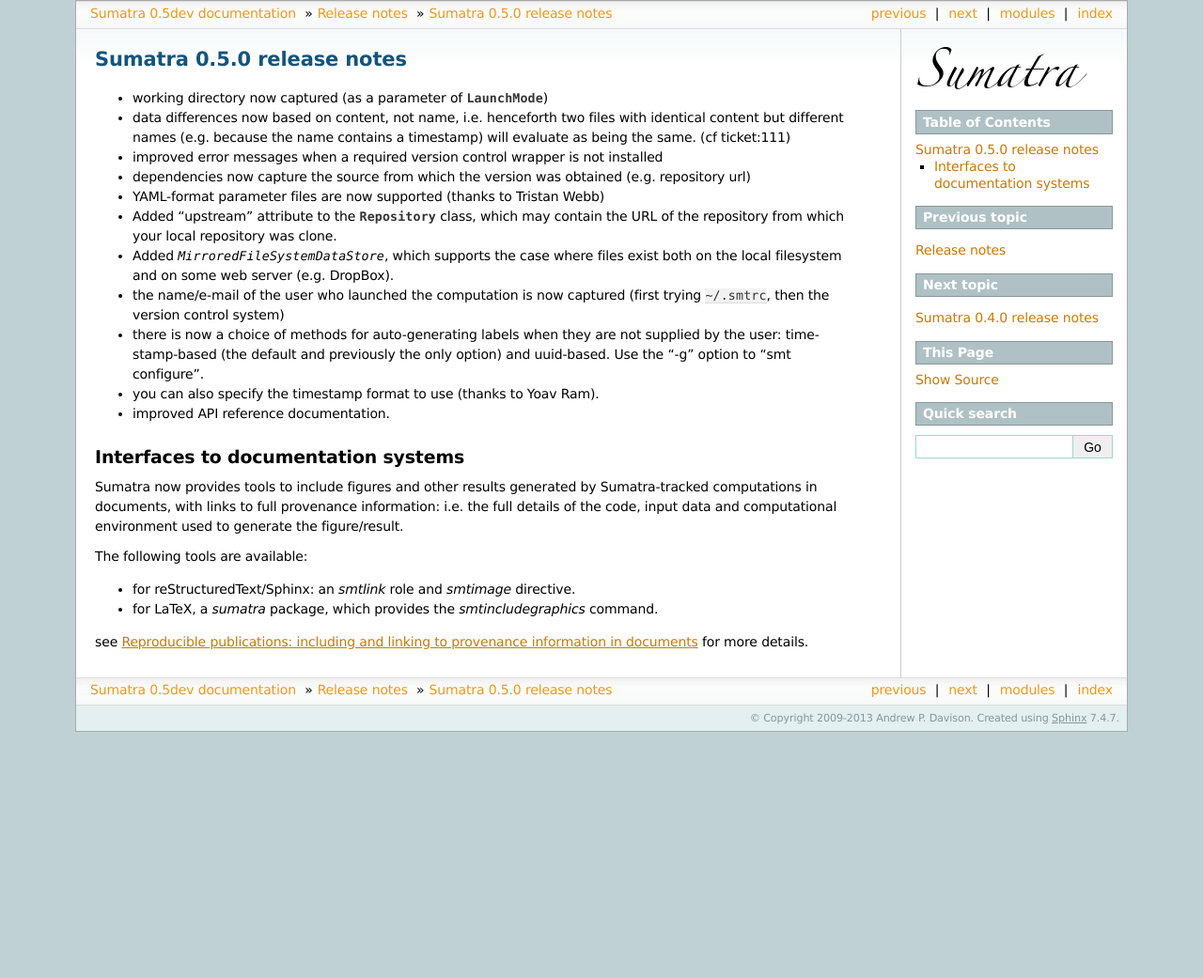
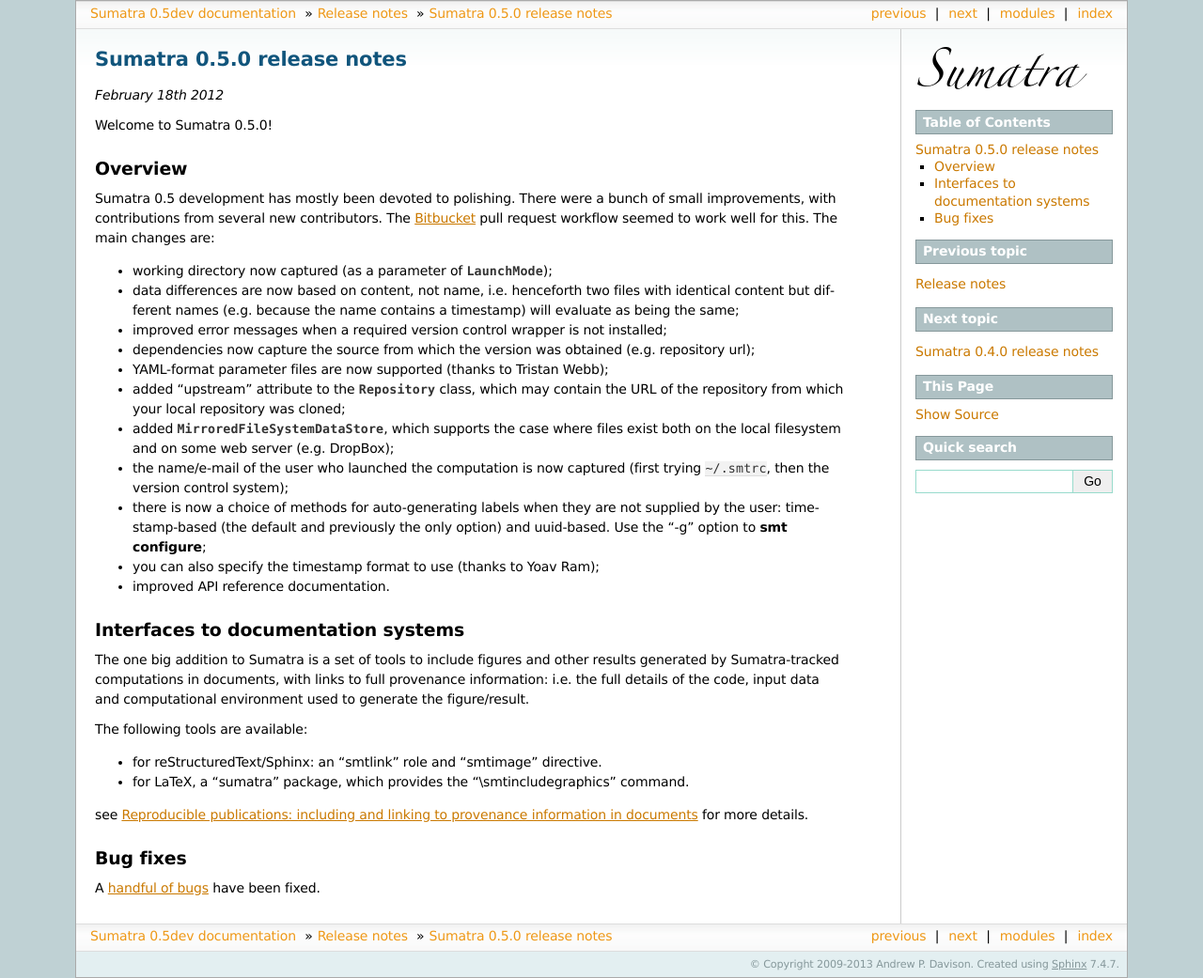
Before and after one commit to open-research/sumatra, a Sphinx documentation site: the page built from doc/releases/0.5.0.txt, in a window 1280 px wide. Shown: the whole page at 94% size. Built offline with Sphinx 7.4.7, drawn with Linux system fonts in a browser that asks for light colours; pages that are not in the unit, such as notebooks, are missing from menus; before the commit the page ends 900 px from its top, so only the background shows below that.

Commit message:
Some fixes to the publishing module.

```diff
--- a/doc/publishing.txt
+++ b/doc/publishing.txt
@@ -84,7 +84,7 @@
 
     sumatra_record_store = "/path/to/record/store"
     sumatra_project_name = "MyProject"
-    sumatra_link_icon: "icon_info.png"
+    sumatra_link_icon = "icon_info.png"
 
 .. todo:: link_icon should be optional: should have a default shipped with Sumatra
 
--- a/doc/releases/0.5.0.txt
+++ b/doc/releases/0.5.0.txt
@@ -2,40 +2,61 @@
 Sumatra 0.5.0 release notes
 ===========================
 
-* working directory now captured (as a parameter of :class:`LaunchMode`)
-* data differences now based on content, not name, i.e. henceforth two files
+*February 18th 2012*
+
+Welcome to Sumatra 0.5.0!
+
+Overview
+--------
+
+Sumatra 0.5 development has mostly been devoted to polishing. There were a bunch
+of small improvements, with contributions from several new contributors. The
+Bitbucket_ pull request workflow seemed to work well for this. The main changes
+are:
+
+* working directory now captured (as a parameter of :class:`LaunchMode`);
+* data differences are now based on content, not name, i.e. henceforth two files
   with identical content but different names (e.g. because the name contains a
-  timestamp) will evaluate as being the same. (cf ticket:111)
+  timestamp) will evaluate as being the same;
 * improved error messages when a required version control wrapper is not
-  installed
+  installed;
 * dependencies now capture the source from which the version was obtained
-  (e.g. repository url)
-* YAML-format parameter files are now supported (thanks to Tristan Webb)
-* Added "upstream" attribute to the :class:`Repository` class, which may contain
-  the URL of the repository from which your local repository was clone.
-* Added `MirroredFileSystemDataStore`, which supports the case where files
-  exist both on the local filesystem and on some web server (e.g. DropBox).
+  (e.g. repository url);
+* YAML-format parameter files are now supported (thanks to Tristan Webb);
+* added "upstream" attribute to the :class:`Repository` class, which may contain
+  the URL of the repository from which your local repository was cloned;
+* added :class:`MirroredFileSystemDataStore`, which supports the case where files
+  exist both on the local filesystem and on some web server (e.g. DropBox);
 * the name/e-mail of the user who launched the computation is now captured
-  (first trying :file:`~/.smtrc`, then the version control system)
+  (first trying :file:`~/.smtrc`, then the version control system);
 * there is now a choice of methods for auto-generating labels when they are not
   supplied by the user: timestamp-based (the default and previously the only
-  option) and uuid-based. Use the "-g" option to "smt configure".
-* you can also specify the timestamp format to use (thanks to Yoav Ram).
+  option) and uuid-based. Use the "-g" option to :command:`smt configure`;
+* you can also specify the timestamp format to use (thanks to Yoav Ram);
 * improved API reference documentation.
 
 
 Interfaces to documentation systems
 -----------------------------------
 
-Sumatra now provides tools to include figures and other results generated by
-Sumatra-tracked computations in documents, with links to full provenance
-information: i.e. the full details of the code, input data and computational
-environment used to generate the figure/result.
+The one big addition to Sumatra is a set of tools to include figures and other
+results generated by Sumatra-tracked computations in documents, with links to
+full provenance information: i.e. the full details of the code, input data and
+computational environment used to generate the figure/result.
 
 The following tools are available:
 
-* for reStructuredText/Sphinx: an *smtlink* role and *smtimage* directive.
+* for reStructuredText/Sphinx: an "smtlink" role and "smtimage" directive.
 
-* for LaTeX, a *sumatra* package, which provides the *\smtincludegraphics* command.
+* for LaTeX, a "sumatra" package, which provides the "\\smtincludegraphics" command.
 
 see :doc:`../publishing` for more details.
+
+
+Bug fixes
+---------
+
+A `handful of bugs`_ have been fixed.
+
+.. _`handful of bugs`: https://neuralensemble.org/trac/sumatra/query?status=closed&group=resolution&milestone=0.5
+.. _Bitbucket: https://bitbucket.org/apdavison/sumatra
```
Also changed, not shown: 3 other files.
